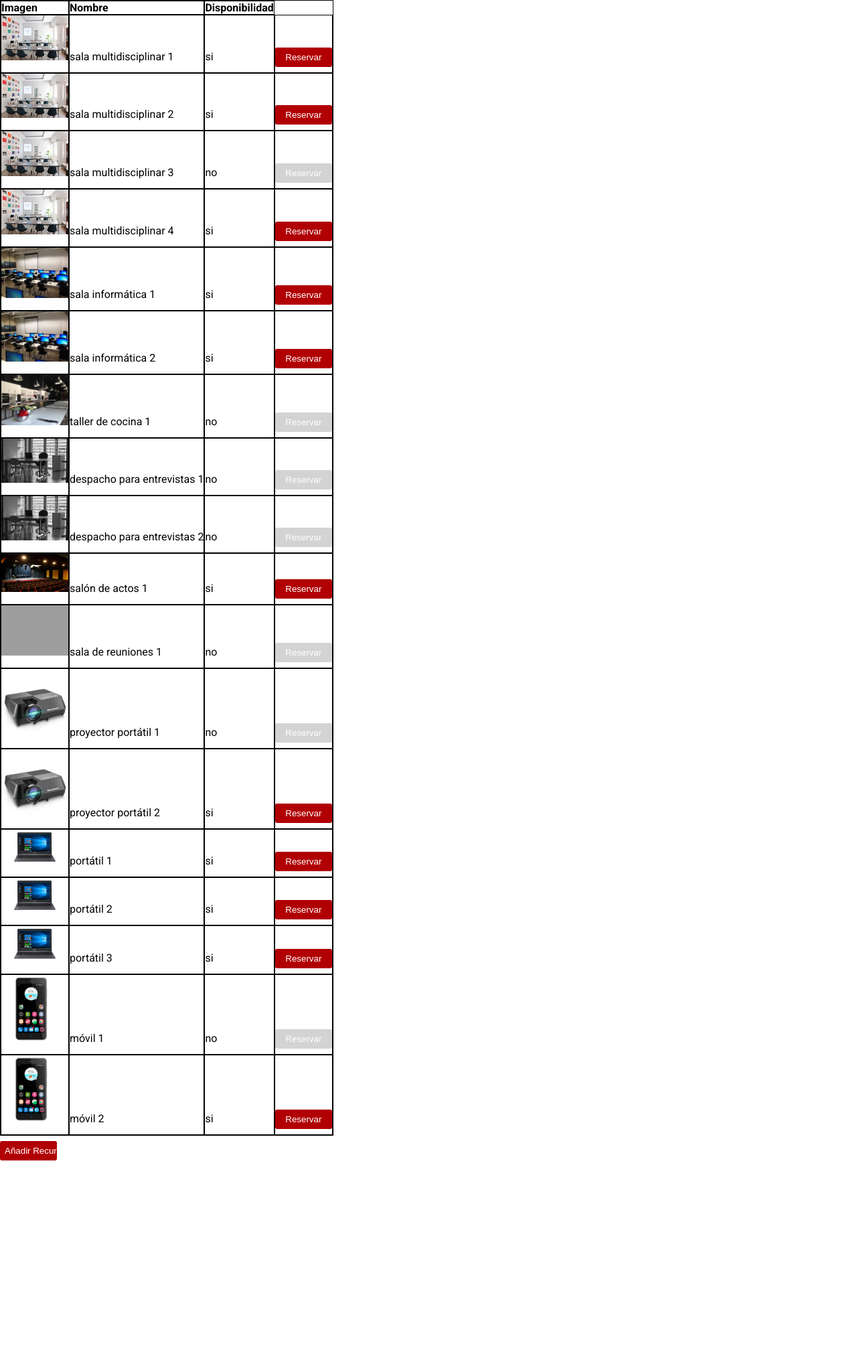
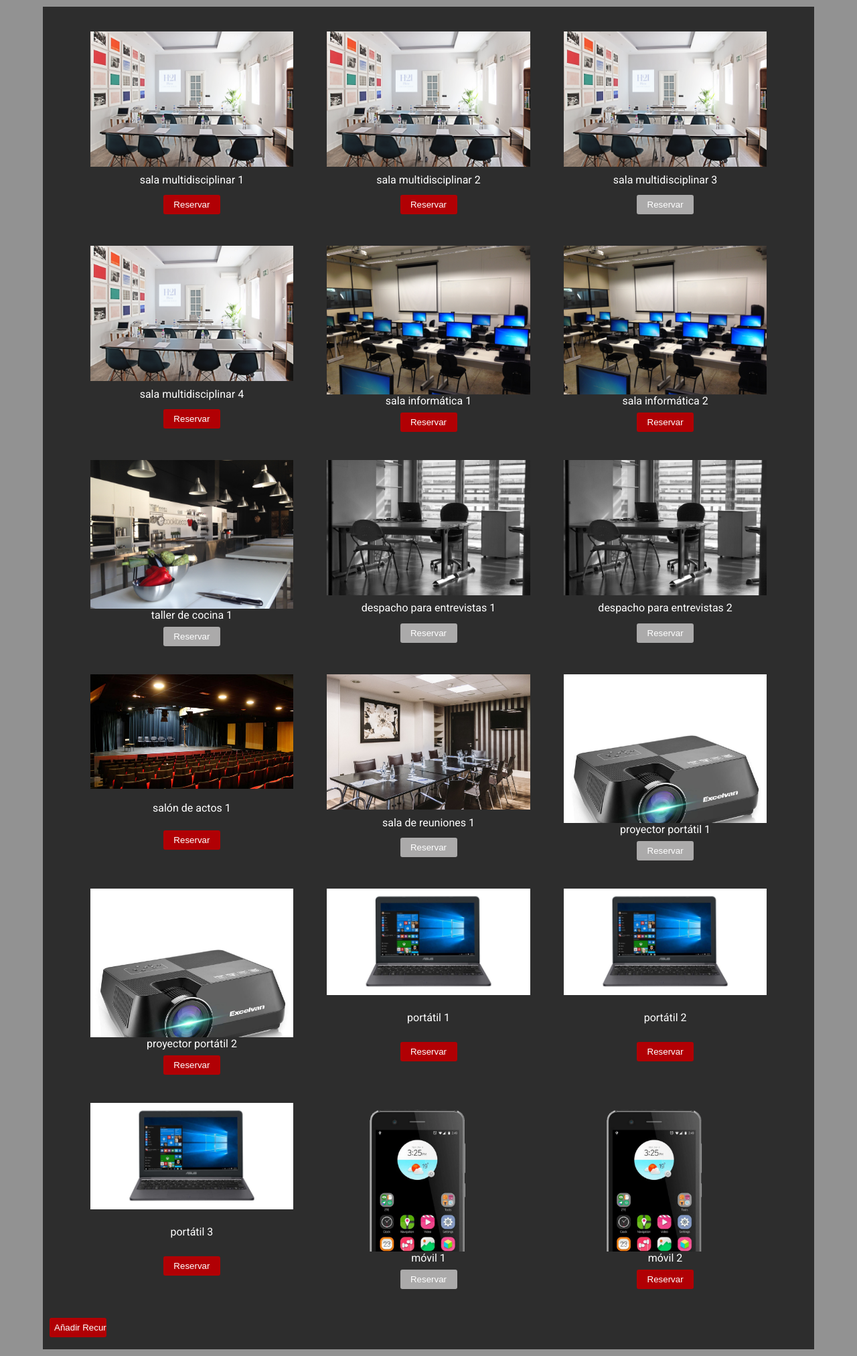
Before and after one commit to AlvarezCanals-DAW2-PROYECTO1-1718/PROYECTO1, a PHP site: page /PaginaWeb/index.php in a window 1280 px wide. Shown: the part 210-2235 px from the top of the page at 67% size. Before the commit the page ends 1943 px from the top, so only its background shows below. Run offline with PHP 8.4, Linux system fonts and the light colour scheme; the visitor is signed in with stand-in values (Sample User, id 1); data comes from the database, SQL or seed files in the repository; some libraries are stand-ins or nearby versions; grey boxes are pictures that could not be loaded.

Commit message:
estilos añadidos y acabados

```diff
--- a/PaginaWeb/assets/css/estilos.css
+++ b/PaginaWeb/assets/css/estilos.css
@@ -14,10 +14,27 @@
 body {
 	margin-top: 50px;
 	font-family: Roboto,sans-serif;
+	background-color: #929292;
+}
+section {
+	/*background-color: #e3e5e6;*/
+	/*background-color: #929292;*/
+}
+article {
+	/*background-color: #ffffff;*/
+	width: 90%;
+	margin: 10px auto;
+	padding: 10px;
+	margin: 10px auto;
+	background-color: #2d2d2d;
+	color: white;
+}
+article.login {
+	text-align: center;
 }
 div.cabecera {
 	height: 160px;
-    overflow: hidden;
+	overflow: hidden;
 }
 div.centrarTitulo {
 	width: 100%;
@@ -33,7 +50,8 @@ img {
 	width: 100%;
 }
 img.imgRecursos {
-	width: 100px;
+	/*width: 100px;*/
+	width: 95%;
 }
 h1.cabecera {
 	/*position: absolute;
--- a/PaginaWeb/assets/css/formulariosBotones.css
+++ b/PaginaWeb/assets/css/formulariosBotones.css
@@ -1,3 +1,6 @@
+input, textarea {
+	background-color: #dadada;
+}
 /*login---------------------------------------------------------------------------------------------------------------------------*/
 input[type="text"].login, input[type="password"].login, input[type="date"].login, select.login, textarea.login {
 	outline: none;
@@ -19,6 +22,7 @@ input[type="submit"].login {
 	border: 0;
 	border-radius: 3px;
 	cursor: pointer;
+	float: none;
 }
 input[type="submit"].login:hover {
 	background-color: #D00206;
@@ -97,6 +101,7 @@ select {
 	width: 230px;
 }
 .desabilitado {
-	background-color: #D3D3D3 !important;
+	/*background-color: #D3D3D3 !important;*/
+	background-color:#abaaaa !important;
 	cursor: default !important;
 }
--- a/PaginaWeb/assets/css/tablas.css
+++ b/PaginaWeb/assets/css/tablas.css
@@ -1,15 +1,54 @@
 div.tabla {
 	display: table;
-	border: 1px solid black;
+	/*border: 1px solid black;*/
+	margin: auto;
+	padding: 10px;
+	width: 100%;
+	/*text-align: center;*/
+	/*background-color: #2d2d2d;*/
+	/*color: white;*/
 }
 div.fila {
 	display: table-row;
-	border: 1px solid black;
+	/*border: 1px solid black;*/
 }
 div.columna {
 	display: table-cell;
-	border: 1px solid black;
+	/*border: 1px solid black;*/
 }
 div.encabezado {
 	font-weight: bold;
 }
+/*----------------------------------------------*/
+div.tabla.tablaRecursos {
+	text-align: center;
+}
+div.fila.filaRecursos {
+	display: inline-grid;
+	width: 160px;
+    margin-bottom: 10px;
+    padding: 7px;
+    width: 30%;
+    margin: 10px;
+    height: 300px;
+    vertical-align: middle;
+}
+div.columna.columnaRecursos {
+	white-space: nowrap;
+	text-overflow: ellipsis;
+	overflow: hidden;
+	text-align: center;
+}
+div.columna.noRecursos {
+	border: 1px solid black;
+    background: #525050;
+    padding: 5px;
+    border-radius: 5px;
+}
+/*----------------------------------------------*/
+div.fila.filaRecursos.colorDisponible {
+    background-color: #aee8a2;
+}
+div.fila.filaRecursos.colorOcupado {
+    background-color: #ff9c9c;
+}
--- a/PaginaWeb/assets/css/ventanaModal.css
+++ b/PaginaWeb/assets/css/ventanaModal.css
@@ -25,7 +25,8 @@ div.subDivEmergente {
 	position: relative;
 	margin: 10% auto;
 	border-radius: 4px;
-	background: #f7f7f7;
+	/*background: #f7f7f7;*/ /*version clara*/
+	background: #2d2d2d; /*version oscura*/
 	-webkit-transition: opacity 400ms ease-in;
 	-moz-transition: opacity 400ms ease-in;
 	transition: opacity 400ms ease-in;
@@ -56,15 +57,17 @@ a.close:hover {
 }
 h3.ventanaModal {
 	margin: 0px;
-	background-color: #f3f3f3;
+	/*background-color: #f3f3f3;*/ /*version clara*/
+	background-color: #232323; /*version oscura*/
 	padding: 15px;
 	border-top-right-radius: 4px;
 	border-top-left-radius: 4px;
-	border-bottom: 1px solid #e5e5e5;
+	/*border-bottom: 1px solid #e5e5e5;*/ /*version clara*/
+	border-bottom: 1px solid #000000; /*version oscura*/
 	font-family: Roboto,sans-serif;
 	font-size: 20px;
 	line-height: 1.5em;
-	color: #222;
+	/*color: #222;*/ /*version clara*/
 	font-weight: 500;
 }
 p.ventanaModal {
--- a/PaginaWeb/index.php
+++ b/PaginaWeb/index.php
@@ -24,10 +24,10 @@
 		</header>
 
 		<?php
+			include "php/navegador.php";
 			if (!isset($_SESSION['user_id'])) {
 				include "php/login.php";
 			} else {
-				include "php/navegador.php";
 				?><section><?php
 					if (!isset($_REQUEST['mostrar'])) {
 						include "php/recursos.php";
--- a/PaginaWeb/php/login.php
+++ b/PaginaWeb/php/login.php
@@ -17,7 +17,7 @@
 		?>
 		<h1>Inicia Sesión</h1>
 		<form action="index.php" method="POST">
-			<input class=login name="email" type="text" placeholder="Direccion de email*" required>
+			<input class=login name="email" type="text" placeholder="Direccion de email / Nombre usuario*" required>
 			<input class=login name="password" type="password" placeholder="Contraseña*" required>
 			<input class=login type="submit" value="Submit">
 		</form>
--- a/PaginaWeb/php/navegador.php
+++ b/PaginaWeb/php/navegador.php
@@ -7,6 +7,7 @@
 		<!-- <li class="usuario"><a href="index.php?mostrar=reservas&idUsu=si">Mis Reservas</a></li>
 		<li class="usuario"><a href="index.php?mostrar=incidencias&idUsu=si">Mis Incidencias</a></li> -->
 		<?php
+			if (isset($_SESSION['user_id'])) {
 				$nombreUsuario = $usuario['usuario_empleado'];
 				$idUsuario = $usuario['id_empleado'];
 				$grupoUsuario = $usuario['grupo_empleado'];
@@ -28,6 +29,7 @@
 						echo "</ul>";
 					echo "</li>";
 				}*/
+			}
 
 			/*echo "<a href='index.php?mostrar=cerrarSesion'>Cerrar sesion</a>";*/
 		?>
--- a/PaginaWeb/php/recursos.php
+++ b/PaginaWeb/php/recursos.php
@@ -18,13 +18,8 @@
 		}
 
 		$consulta=mysqli_query($link, "SELECT * FROM tbl_recurso ORDER BY id_recurso");
-		echo "<div class='tabla'>";
+		echo "<div class='tabla tablaRecursos'>";
 			if(mysqli_num_rows($consulta)>0) {
-				echo "<div class='fila encabezado'>";
-					echo "<div class='columna'>Imagen</div>";
-					echo "<div class='columna'>Nombre</div>";
-					echo "<div class='columna'>Disponibilidad</div>";
-				echo "</div>";
 				while($array = mysqli_fetch_array($consulta)) {
 					$idRecurso=$array['id_recurso'];
 					$nombre = $array['nombre_recurso'];
@@ -33,14 +28,13 @@
 					$nombreImagen = $array['nombreArchivos_recurso'];
 					$extensionImagen = $array['extensionArchivos_recurso'];
 					$imagen = $rutaImagen.$nombreImagen.$extensionImagen;
-					echo "<div class='fila'>";
-						echo "<div class='columna'><img class='imgRecursos' src='$imagen'></div>";
-						echo "<div class='columna'>$nombre</div>";
-						echo "<div class='columna'>$disponible</div>";
+					echo "<div class='fila filaRecursos'>";
+						echo "<div class='columna columnaRecursos'><img class='imgRecursos' src='$imagen'></div>";
+						echo "<div class='columna columnaRecursos'>$nombre</div>";
 						if ($disponible == 'si') {
-							echo "<div class='columna'><a href='index.php?idRecurso=$idRecurso#mostrarAñadirReserva'><input type='button' value='Reservar'></a></div>";
+							echo "<div class='columna columnaRecursos'><a href='index.php?idRecurso=$idRecurso#mostrarAñadirReserva'><input type='button' value='Reservar'></a></div>";
 						} else {
-							echo "<div class='columna'><input class='desabilitado' type='button' value='Reservar'></div>";
+							echo "<div class='columna columnaRecursos'><input class='desabilitado' type='button' value='Reservar'></div>";
 						}
 
 					echo "</div>";
```
Also changed, not shown: PaginaWeb/php/incidencias.php (+12 -12 lines), PaginaWeb/php/reservas.php (+10 -10 lines), PaginaWeb/php/tiempoSesion.proc.php (added, +27 -0 lines), PaginaWeb/assets/images/recursos/saladereuniones1.jpg (renamed from PaginaWeb/assets/images/recursos/salondereuniones1.jpg). Lines whose indentation alone changed are shown as unchanged.
